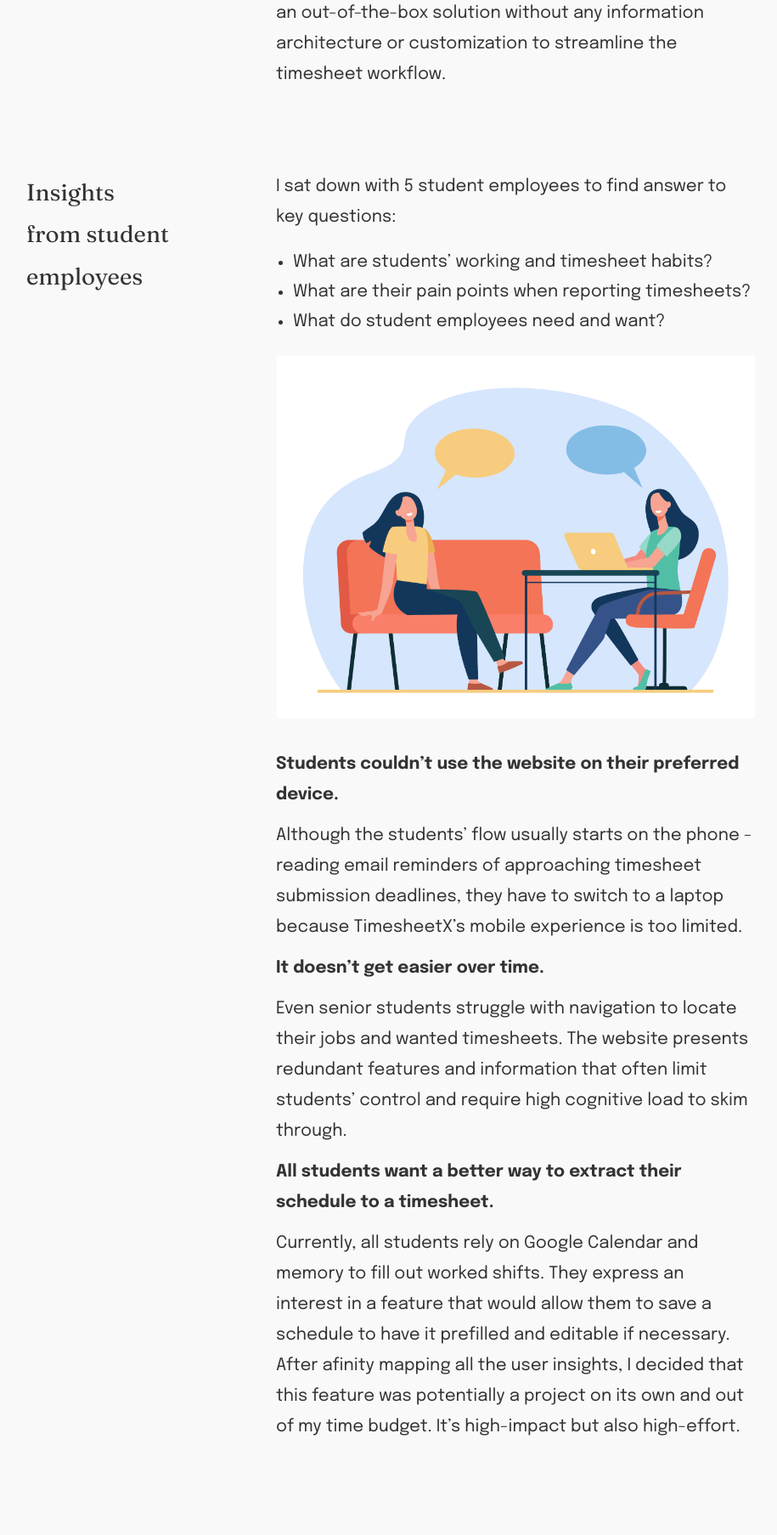
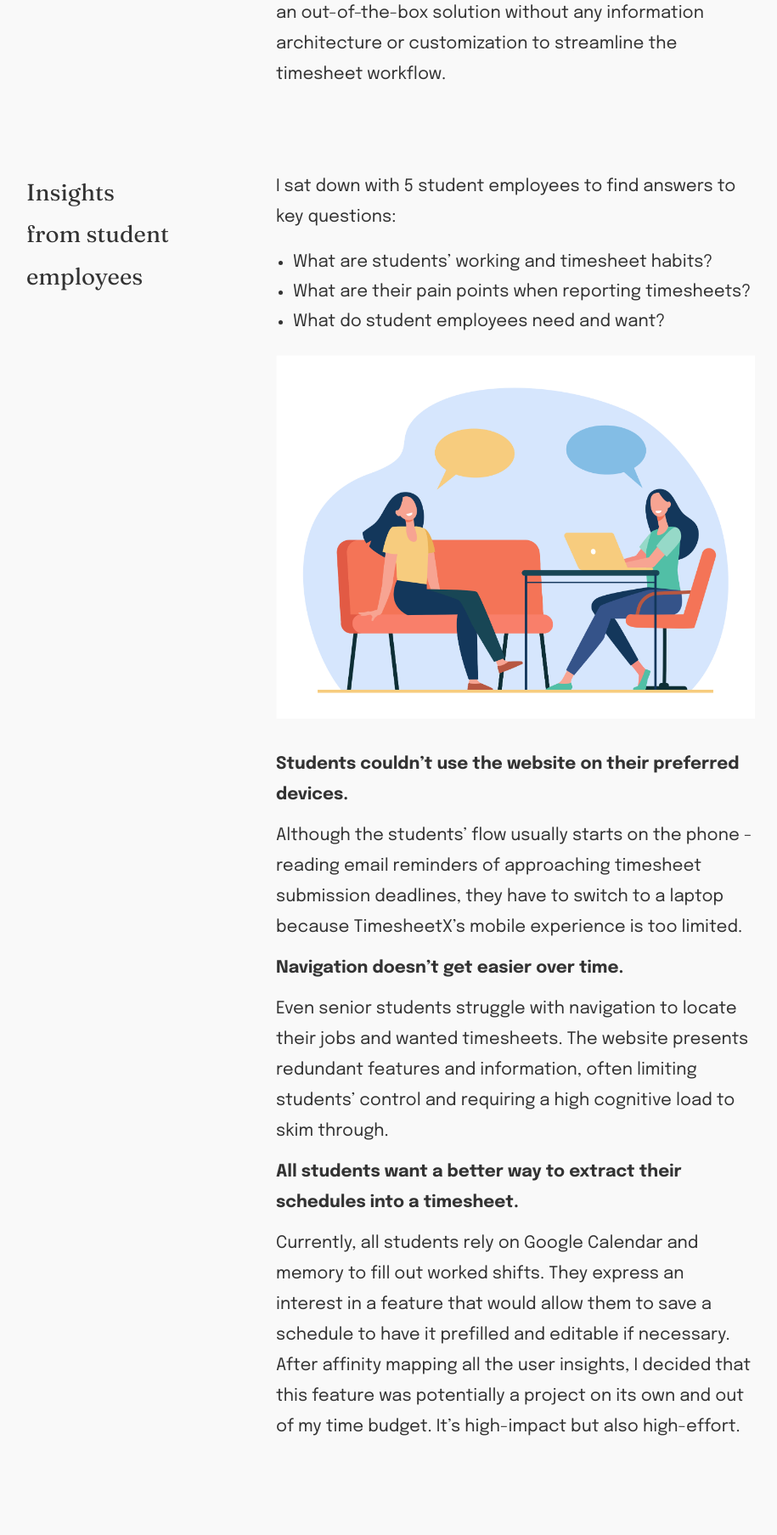
Before and after one commit to hoanhan101/dani, a FastAPI app: page /projects/timesheetx in a window 1280 px wide. Shown: the part 2680-4487 px from the top of the page at 85% size, without its empty margins (131-1046 px from the left). Run offline with FastAPI, Linux system fonts and the light colour scheme; some libraries are stand-ins or nearby versions; some web fonts are replaced.

Commit message:
Fix typo

```diff
--- a/templates/projects_giant.html
+++ b/templates/projects_giant.html
@@ -1,6 +1,6 @@
 {% extends "base.html" %} {% block content %}
-<div class="container"><hr class="hr-section" /></div>
-<div class="container">
+<div class="container my-6"><hr class="hr-section" /></div>
+<div class="container pt-3">
     <div class="columns">
         <div class="column is-three-fifths is-offset-one-fifth">
             <div class="block heading1">
--- a/templates/projects_timesheetx.html
+++ b/templates/projects_timesheetx.html
@@ -59,8 +59,8 @@
             <p class="line-height-180">Product design • Solo project</p>
             <p class="line-height-180 is-italic has-text-grey">
                 Disclaimer: I am not affiliated with TimesheetX. This case study
-                is an exploratory learning experience on a product that I deeply
-                care about.
+                is an exploratory learning experience on a product I care about
+                deeply.
             </p>
         </div>
     </div>
@@ -122,7 +122,7 @@
         </div>
         <div class="content column is-6 is-offset-1">
             <p class="line-height-180">
-                I sat down with 5 student employees to find answer to key
+                I sat down with 5 student employees to find answers to key
                 questions:
             </p>
             <ul>
@@ -146,7 +146,7 @@
     <div class="columns">
         <div class="column is-6 is-offset-4">
             <p class="line-bold line-height-180 my-3">
-                Students couldn’t use the website on their preferred device.
+                Students couldn’t use the website on their preferred devices.
             </p>
             <p class="line-height-180 mb-3">
                 Although the students’ flow usually starts on the phone -
@@ -155,23 +155,23 @@
                 mobile experience is too limited.
             </p>
             <p class="line-bold line-height-180 mb-3">
-                It doesn’t get easier over time.
+                Navigation doesn’t get easier over time.
             </p>
             <p class="line-height-180 mb-3">
                 Even senior students struggle with navigation to locate their
                 jobs and wanted timesheets. The website presents redundant
-                features and information that often limit students’ control and
-                require high cognitive load to skim through.
+                features and information, often limiting students’ control and
+                requiring a high cognitive load to skim through.
             </p>
             <p class="line-bold line-height-180 mb-3">
-                All students want a better way to extract their schedule to a
+                All students want a better way to extract their schedules into a
                 timesheet.
             </p>
             <p class="line-height-180 mb-3">
                 Currently, all students rely on Google Calendar and memory to
                 fill out worked shifts. They express an interest in a feature
                 that would allow them to save a schedule to have it prefilled
-                and editable if necessary. After afinity mapping all the user
+                and editable if necessary. After affinity mapping all the user
                 insights, I decided that this feature was potentially a project
                 on its own and out of my time budget. It’s high-impact but also
                 high-effort.
@@ -186,9 +186,9 @@
         <div class="content column is-6 is-offset-1">
             <p class="line-height-180">
                 After talking to students, I couldn’t help but wonder what other
-                timesheet services colleges are using for student employments.
-                After identifying TimesheetX’s competitors and reviewing them, I
-                found a big gap in the field.
+                timesheet services colleges use for student employments. After
+                identifying TimesheetX’s competitors and reviewing them, I found
+                a big gap in the field.
             </p>
         </div>
     </div>
@@ -207,13 +207,13 @@
     <div class="columns">
         <div class="column is-6 is-offset-4">
             <p class="line-height-180 my-3">
-                Many colleges still use manual PDF and physical timesheets.
+                Many colleges still use manual PDFs and physical timesheets.
                 Others use outdated services similar to TimesheetX. And the more
                 modern services often offer too many features at much higher
                 prices.
             </p>
             <p class="line-bold line-height-180 mb-3">
-                TimesheetX has an unique opportunity to renew and optimize for
+                TimesheetX has an opportunity to renew and optimize for
                 institution’s employment needs.
             </p>
         </div>
@@ -250,12 +250,12 @@
     <div class="columns">
         <div class="column is-6 is-offset-4">
             <p class="line-bold line-height-180 my-3">
-                Multiple touchpoints are required to successfully submit a
-                single timesheet.
+                Multiple touchpoints are required to submit a single timesheet
+                successfully.
             </p>
             <p class="line-height-180 mb-3">
                 Besides switching devices, students often need additional
-                communication with peers and supervisors to override unnessary
+                communication with peers and supervisors to override unnecessary
                 work allotment restrictions, which leads to frustration and
                 wasted time.
             </p>
@@ -263,8 +263,8 @@
                 Date and time entry is the most painful part.
             </p>
             <p class="line-height-180 mb-3">
-                Student have to scroll through and select from a list of date
-                and time (by the minute) for every shift. This experience is
+                Students must scroll through and select from a list of dates and
+                times (by the minute) for every shift. This experience is
                 especially agonizing on the phone since the website is
                 non-responsive with no customization for a touch screen.
             </p>
@@ -283,9 +283,9 @@
                 <li>Improve date and time entry interactions?</li>
             </ul>
             <p class="line-height-180 mb-3">
-                I brainstormed different potential solutions for other problem
-                areas identified and translated these solutions into several
-                wireframe concepts for preference testing.
+                I brainstormed potential solutions for other problem areas
+                identified and translated these solutions into several wireframe
+                concepts for preference testing.
             </p>
         </div>
     </div>
@@ -328,7 +328,7 @@
             </p>
             <p class="line-height-180 mb-3">
                 Since students rarely need to review past jobs, old timesheets,
-                and help documentation, this information is stored away in
+                and help documentation, this information is stored in
                 easy-to-find categories. A card sort exercise with students also
                 reveals that they prefer all help documentation in one
                 “Resources” category.
@@ -370,16 +370,16 @@
         </div>
         <div class="content column is-6 is-offset-1">
             <p class="line-height-180 my-3">
-                Now that the new website has had a strong skeleton, it’s time
-                for the exciting part! It’s clear from the get-go that
-                TimesheetX needs a new look. I needed to design for students
-                while keeping it professional for institutions.
+                Now that the new website has a strong skeleton, it’s time for
+                the exciting part! It’s clear from the get-go that TimesheetX
+                needs a new look. I needed to design for students while keeping
+                it professional for institutions.
             </p>
             <p class="line-height-180 mb-3">
                 Inspired by TimesheetX’s current color scheme and minimal
-                design, I created a new logo that appeal to the young adults and
-                a clean, simplistic interface incorporating graphical elements
-                to reduce users’ cognitive load.
+                design, I created a new logo that appeals to the young adults
+                and a clean, simplistic interface incorporating graphical
+                elements to reduce users’ cognitive load.
             </p>
         </div>
     </div>
@@ -446,8 +446,8 @@
             </p>
             <p class="line-height-180 mb-3">
                 The new information architecture provides instant access to
-                relevant jobs and timesheets as soon as students logged into
-                their accounts.
+                relevant jobs and timesheets as soon as students log into their
+                accounts.
             </p>
             <p class="line-height-180 mb-3">
                 All secondary information can be found in easy-to-access
@@ -463,12 +463,12 @@
             </p>
             <p class="line-height-180 mb-3">
                 The two-week timesheet period is broken down into two rows for
-                easier recalling and avoid selecting the wrong dates.
+                easier recalling and to avoid selecting the wrong dates.
             </p>
             <p class="line-height-180 mb-3">
-                Students are able add and remove shifts quickly. Date and time
-                selection resembles the alarm setting design on mobile devices
-                for ease of use.
+                Students are able to add and remove shifts quickly. Date and
+                time selection resembles the alarm setting design on mobile
+                devices for ease of use.
             </p>
         </div>
         <div class="column is-4 is-offset-1">
@@ -502,7 +502,7 @@
             </p>
             <p class="line-height-180 mb-3">
                 Unnecessary limitations about work allotment are removed to give
-                students more control and accountability of their timesheets.
+                students more control and accountability over their timesheets.
             </p>
         </div>
     </div>
@@ -533,12 +533,11 @@
         </div>
         <div class="content column is-6 is-offset-1">
             <p class="line-height-180 my-3">
-                This project has led me to connect with my fellow students and
-                talked about the struggles that were often brushed off. But it
-                also makes me feel blue: Although students make up the majority
-                of TimesheetX users, they didn’t get a say in choosing the
-                product in the first place and feel forced to use an outdated
-                product.
+                This project led me to connect with my fellow students and talk
+                about the struggles often brushed off. But it also makes me feel
+                blue: Although students make up the majority of TimesheetX
+                users, they didn’t get a say in choosing the product in the
+                first place and feel forced to use an outdated product.
             </p>
             <p class="line-height-180 mb-3">
                 So moving forward, I plan to bring my design to TimesheetX and
```
Also changed, not shown: templates/projects_pinterest.html (+10 -5 lines).
